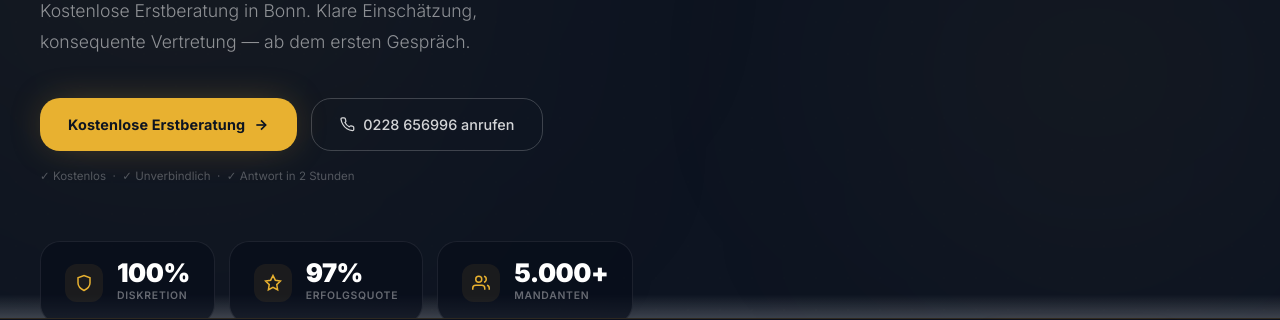
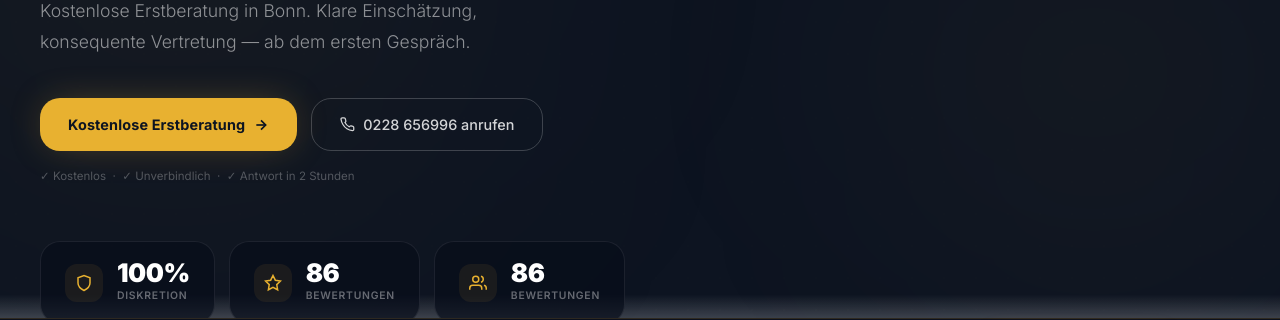
Before and after one commit to systemsforfuture/lienkamp-schreinemacher-rechtsanwaelte-bonn-bonn, a plain HTML site: page index.html in a window 1280 px wide. Shown: the part 482-802 px from the top of the page. Drawn offline with nearby package versions, Linux system fonts and the light colour scheme.

Commit message:
fix: remove fake stats, real reviews count, fix impressum title

```diff
--- a/index.html
+++ b/index.html
@@ -445,11 +445,11 @@
         </div>
         <div class="stat-card glass-dark">
           <div class="stat-icon"><svg viewBox="0 0 24 24" fill="none" stroke="currentColor" stroke-width="2"><polygon points="12 2 15.09 8.26 22 9.27 17 14.14 18.18 21.02 12 17.77 5.82 21.02 7 14.14 2 9.27 8.91 8.26 12 2"/></svg></div>
-          <div><div class="stat-n" id="stat-success">97%</div><div class="stat-l">Erfolgsquote</div></div>
+          <div><div class="stat-n" id="stat-success">86</div><div class="stat-l">Bewertungen</div></div>
         </div>
         <div class="stat-card glass-dark">
           <div class="stat-icon"><svg viewBox="0 0 24 24" fill="none" stroke="currentColor" stroke-width="2"><path d="M17 21v-2a4 4 0 0 0-4-4H5a4 4 0 0 0-4 4v2"/><circle cx="9" cy="7" r="4"/><path d="M23 21v-2a4 4 0 0 0-3-3.87M16 3.13a4 4 0 0 1 0 7.75"/></svg></div>
-          <div><div class="stat-n" id="stat-clients">5.000+</div><div class="stat-l">Mandanten</div></div>
+          <div><div class="stat-n" id="stat-clients">86</div><div class="stat-l">Bewertungen</div></div>
         </div>
       </div>
     </div>
@@ -648,8 +648,8 @@
           <span class="process-step-badge">04</span>
         </div>
         <h3>Erfolgreicher Abschluss</h3>
-        <p>97% Erfolgsquote: Wir kämpfen bis zum bestmöglichen Ergebnis für Sie.</p>
-        <span class="process-highlight">97% Erfolgsquote</span>
+        <p>Konsequent und persönlich — wir kämpfen für Ihr bestmögliches Ergebnis.</p>
+        <span class="process-highlight">Ihr Recht durchsetzen</span>
       </div>
     </div>
     <div style="text-align:center" class="rv">
@@ -691,12 +691,12 @@
         <div class="about-box glass-dark" style="position:relative">
           <div class="about-box-accent"></div>
           <div style="position:relative">
-            <div class="about-main-num gold-text" id="about-years">25+</div>
-            <div class="about-main-lbl">Jahre Erfahrung</div>
+            <div class="about-main-num gold-text" id="about-years">Ihre<br>Kanzlei</div>
+            <div class="about-main-lbl">vor Ort</div>
             <div class="about-stats-grid">
               <div class="about-stat-card"><span class="about-stat-n">100%</span><span class="about-stat-l">Persönlich</span></div>
-              <div class="about-stat-card"><span class="about-stat-n" id="about-mandates">5.000+</span><span class="about-stat-l">Mandate</span></div>
-              <div class="about-stat-card"><span class="about-stat-n">97%</span><span class="about-stat-l">Erfolgsquote</span></div>
+              <div class="about-stat-card"><span class="about-stat-n" id="about-mandates">86</span><span class="about-stat-l">Bewertungen</span></div>
+              <div class="about-stat-card"><span class="about-stat-n">86</span><span class="about-stat-l">Bewertungen</span></div>
               <div class="about-stat-card"><span class="about-stat-n">4.5★</span><span class="about-stat-l">Bewertung</span></div>
             </div>
           </div>
@@ -722,7 +722,7 @@
         <div class="trust-point"><div class="trust-point-icon"><svg viewBox="0 0 24 24" fill="none" stroke="currentColor" stroke-width="2" width="18" height="18"><path d="M12 22s8-4 8-10V5l-8-3-8 3v7c0 6 8 10 8 10z"/></svg></div><h4>Anwaltsgeheimnis</h4><p>Absolute Vertraulichkeit in jedem Fall</p></div>
         <div class="trust-point"><div class="trust-point-icon"><svg viewBox="0 0 24 24" fill="none" stroke="currentColor" stroke-width="2" width="18" height="18"><circle cx="12" cy="12" r="10"/><polyline points="12 6 12 12 16 14"/></svg></div><h4>24h Erreichbarkeit</h4><p>Notfall-Hotline für dringende Fälle</p></div>
         <div class="trust-point"><div class="trust-point-icon"><svg viewBox="0 0 24 24" fill="none" stroke="currentColor" stroke-width="2" width="18" height="18"><polygon points="12 2 15.09 8.26 22 9.27 17 14.14 18.18 21.02 12 17.77 5.82 21.02 7 14.14 2 9.27 8.91 8.26 12 2"/></svg></div><h4>Fachanwälte</h4><p>Zertifizierte Spezialisten pro Rechtsgebiet</p></div>
-        <div class="trust-point"><div class="trust-point-icon"><svg viewBox="0 0 24 24" fill="none" stroke="currentColor" stroke-width="2" width="18" height="18"><polyline points="23 6 13.5 15.5 8.5 10.5 1 18"/><polyline points="17 6 23 6 23 12"/></svg></div><h4>97% Erfolgsquote</h4><p>Nachweislich überdurchschnittliche Ergebnisse</p></div>
+        <div class="trust-point"><div class="trust-point-icon"><svg viewBox="0 0 24 24" fill="none" stroke="currentColor" stroke-width="2" width="18" height="18"><polyline points="23 6 13.5 15.5 8.5 10.5 1 18"/><polyline points="17 6 23 6 23 12"/></svg></div><h4>Voller Einsatz</h4><p>Konsequente Durchsetzung Ihrer Rechte</p></div>
         <div class="trust-point"><div class="trust-point-icon"><svg viewBox="0 0 24 24" fill="none" stroke="currentColor" stroke-width="2" width="18" height="18"><rect x="3" y="11" width="18" height="11" rx="2" ry="2"/><path d="M7 11V7a5 5 0 0 1 10 0v4"/></svg></div><h4>DSGVO-konform</h4><p>Höchste Datenschutzstandards</p></div>
         <div class="trust-point"><div class="trust-point-icon"><svg viewBox="0 0 24 24" fill="none" stroke="currentColor" stroke-width="2" width="18" height="18"><path d="M17 21v-2a4 4 0 0 0-4-4H5a4 4 0 0 0-4 4v2"/><circle cx="9" cy="7" r="4"/><path d="M23 21v-2a4 4 0 0 0-3-3.87M16 3.13a4 4 0 0 1 0 7.75"/></svg></div><h4>Persönlich</h4><p>Fester Ansprechpartner ab Tag eins</p></div>
       </div>
@@ -783,7 +783,7 @@
         </div>
         <div class="faq-item">
           <button class="faq-btn"><span class="faq-btn-text">Wie ist die Erfolgsquote Ihrer Kanzlei?</span><svg class="faq-chev" viewBox="0 0 24 24" fill="none" stroke="currentColor" stroke-width="2"><polyline points="6 9 12 15 18 9"/></svg></button>
-          <div class="faq-answer"><p class="faq-answer-text">Wir erreichen eine Erfolgsquote von 97% — ob durch außergerichtliche Einigungen oder Gerichtsverfahren. Jeder Fall wird individuell mit einer maßgeschneiderten Strategie bearbeitet.</p></div>
+          <div class="faq-answer"><p class="faq-answer-text">Wir setzen Ihre Rechte konsequent durch — ob durch außergerichtliche Einigungen oder Gerichtsverfahren. Jeder Fall wird individuell mit einer maßgeschneiderten Strategie bearbeitet.</p></div>
         </div>
         <div class="faq-item">
           <button class="faq-btn"><span class="faq-btn-text">Wie funktioniert das Mandanten-Portal?</span><svg class="faq-chev" viewBox="0 0 24 24" fill="none" stroke="currentColor" stroke-width="2"><polyline points="6 9 12 15 18 9"/></svg></button>
@@ -879,8 +879,8 @@
     <div class="foot-bottom">
       <p class="foot-copy">&copy; 2026 Lienkamp & Schreinemacher Rechtsanwälte - Bonn &middot; Alle Rechte vorbehalten</p>
       <div class="foot-legal">
-        <a href="#kontakt" title="Impressum wird bei Beauftragung eingerichtet">Impressum</a>
-        <a href="#kontakt" title="Datenschutz wird bei Beauftragung eingerichtet">Datenschutzerklärung</a>
+        <a href="#kontakt" >Impressum</a>
+        <a href="#kontakt" >Datenschutzerklärung</a>
         <span style="opacity:.35;font-size:.73rem;margin-left:6px">· Demo-Website</span>
       </div>
     </div>
```
